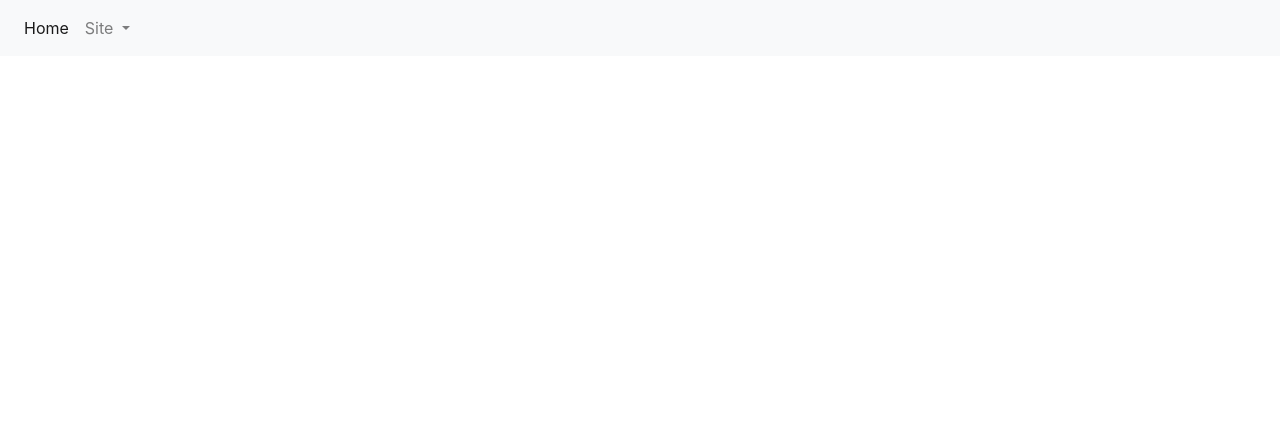
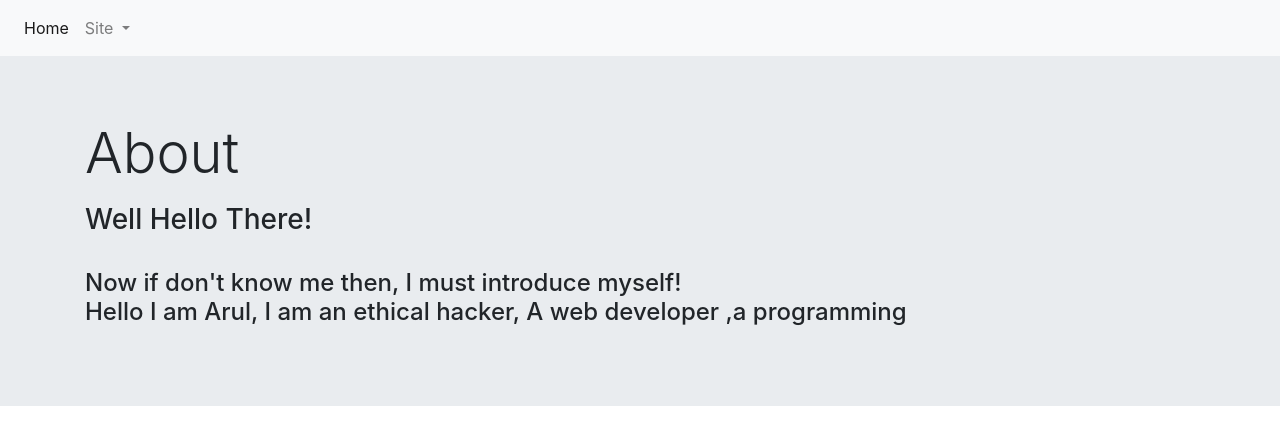
Before and after one commit to ghostsage/arul, a plain HTML site: page index.html in a window 1280 px wide. Drawn offline with nearby package versions, Linux system fonts and the light colour scheme.

Commit message:
Update index.html

```diff
--- a/index.html
+++ b/index.html
@@ -34,6 +34,12 @@
     </form>
   </div>
 </nav>
+	<div class="jumbotron jumbotron-fluid">
+  <div class="container">
+    <h1 class="display-4">About</h1>
+	  <p class="lead"><h3>Well Hello There!</h3><br><h4>Now if don't know me then, I must introduce myself!<br>Hello I am Arul, I am an ethical hacker, A web developer ,a programming</p>
+  </div>
+</div>
 	<script src="https://code.jquery.com/jquery-3.5.1.slim.min.js" integrity="sha384-DfXdz2htPH0lsSSs5nCTpuj/zy4C+OGpamoFVy38MVBnE+IbbVYUew+OrCXaRkfj" crossorigin="anonymous"></script>
 	<script src="https://cdn.jsdelivr.net/npm/popper.js@1.16.1/dist/umd/popper.min.js" integrity="sha384-9/reFTGAW83EW2RDu2S0VKaIzap3H66lZH81PoYlFhbGU+6BZp6G7niu735Sk7lN" crossorigin="anonymous"></script>
 	<script src="https://stackpath.bootstrapcdn.com/bootstrap/4.5.2/js/bootstrap.min.js" integrity="sha384-B4gt1jrGC7Jh4AgTPSdUtOBvfO8shuf57BaghqFfPlYxofvL8/KUEfYiJOMMV+rV" crossorigin="anonymous"></script>
```
